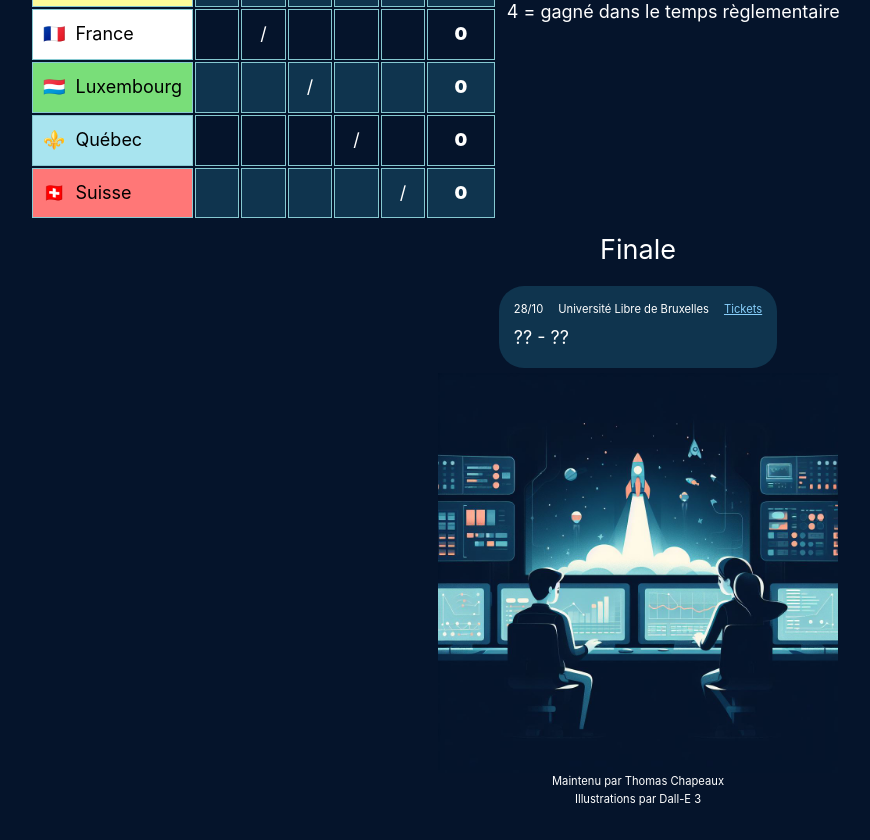
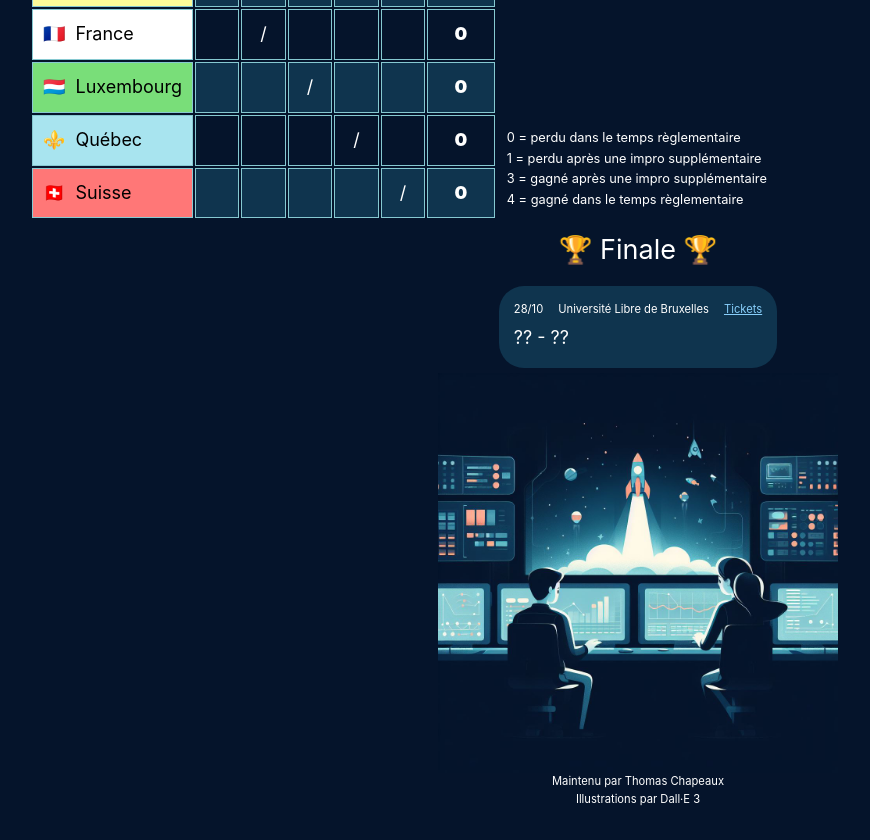
Before and after one commit to tchapeaux/mondial-impro-2023-resultats, a Vue app: page / in a window 1280 px wide. Shown: the part 760-1600 px from the top of the page, without its empty margins (2-872 px from the left). Built offline with nearby package versions, Linux system fonts and the light colour scheme.

Commit message:
we're still tweaking

```diff
--- a/src/App.vue
+++ b/src/App.vue
@@ -37,7 +37,7 @@ if (new URLSearchParams(window.location.search).get('fakeData')) {
   <h2>Tableau récapitulatif</h2>
   <div class="recap-table">
     <RecapTable :results="RESULTS" />
-    <ul>
+    <ul class="small">
       <li>0 = perdu dans le temps règlementaire</li>
       <li>1 = perdu après une impro supplémentaire</li>
       <li>3 = gagné après une impro supplémentaire</li>
@@ -46,12 +46,12 @@ if (new URLSearchParams(window.location.search).get('fakeData')) {
   </div>
 
   <div class="finale-section">
-    <h2>Finale</h2>
+    <h2>🏆 Finale 🏆</h2>
     <MatchRow :match="RESULTS.finale" />
   </div>
 
   <img class="footer-img" aria-role="none" src="/dall-e-3-illustration-control-room.jpeg" />
-  <p class="footer-text">Maintenu par Thomas Chapeaux<br />Illustrations par Dall-E 3</p>
+  <p class="footer-text">Maintenu par Thomas Chapeaux<br />Illustrations par Dall·E 3</p>
 </template>
 
 <style scoped>
@@ -96,6 +96,7 @@ h2 {
   display: flex;
   flex-wrap: wrap;
   gap: 10px;
+  align-items: flex-end;
 }
 
 .recap-table ul {
```
